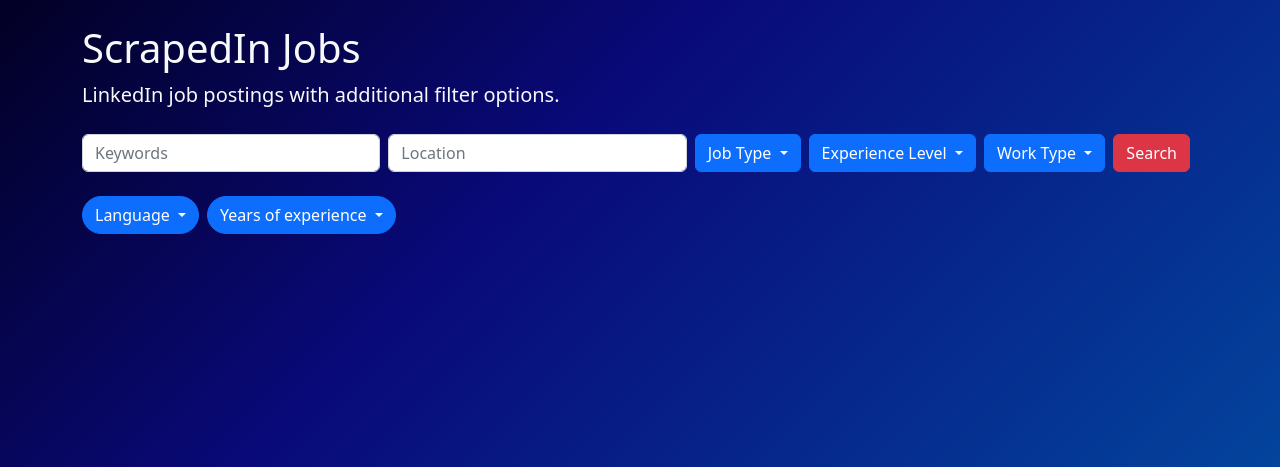
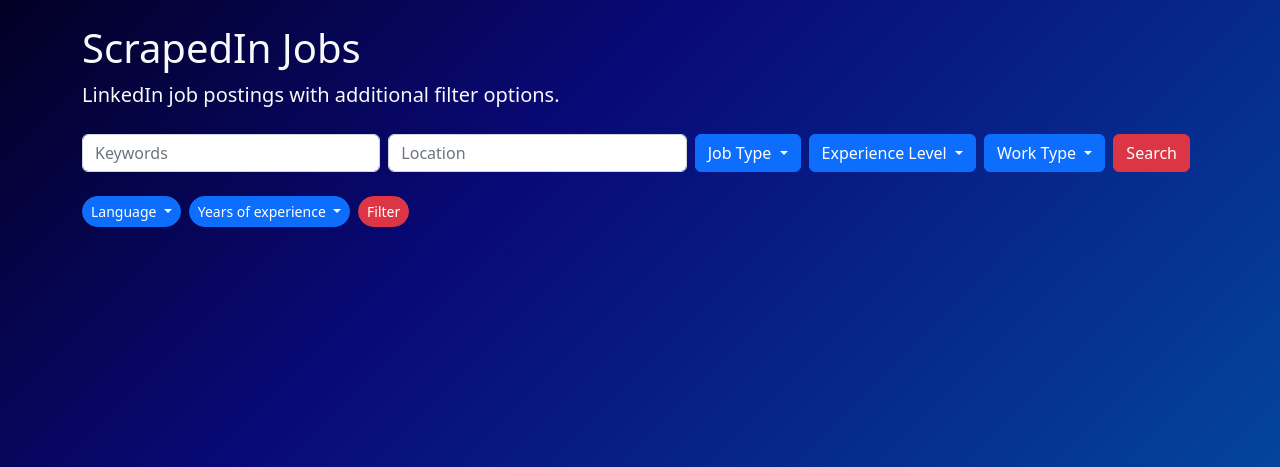
Before and after one commit to yetra/scrapedin-jobs, a Python web app: template scrapedin/templates/jobs.html in a window 1280 px wide. Shown: the top 467 px of the page. Run offline with Jinja, Linux system fonts and the light colour scheme; the template is opened without the code that fills it, so the values that code supplies are empty.

Commit message:
Add Filter button

```diff
--- a/scrapedin/templates/jobs.html
+++ b/scrapedin/templates/jobs.html
@@ -158,7 +158,7 @@
       <div class="row">
         <form class="d-flex">
           <div class="dropdown me-2">
-            <button type="button" class="btn btn-primary rounded-pill dropdown-toggle" data-bs-toggle="dropdown" data-bs-auto-close="outside" aria-expanded="false">
+            <button type="button" class="btn btn-primary btn-sm rounded-pill dropdown-toggle" data-bs-toggle="dropdown" data-bs-auto-close="outside" aria-expanded="false">
               Language
             </button>
             <ul class="dropdown-menu px-2">
@@ -181,7 +181,7 @@
             </ul>
           </div>
           <div class="dropdown me-2">
-            <button type="button" class="btn btn-primary rounded-pill dropdown-toggle" data-bs-toggle="dropdown" data-bs-auto-close="outside" aria-expanded="false">
+            <button type="button" class="btn btn-primary btn-sm rounded-pill dropdown-toggle" data-bs-toggle="dropdown" data-bs-auto-close="outside" aria-expanded="false">
               Years of experience
             </button>
             <ul class="dropdown-menu px-2">
@@ -267,6 +267,7 @@
               </li>
             </ul>
           </div>
+          <button class="btn btn-danger rounded-pill btn-sm me-2" type="submit">Filter</button>
         </form>
       </div>
       <div class="row">
```
